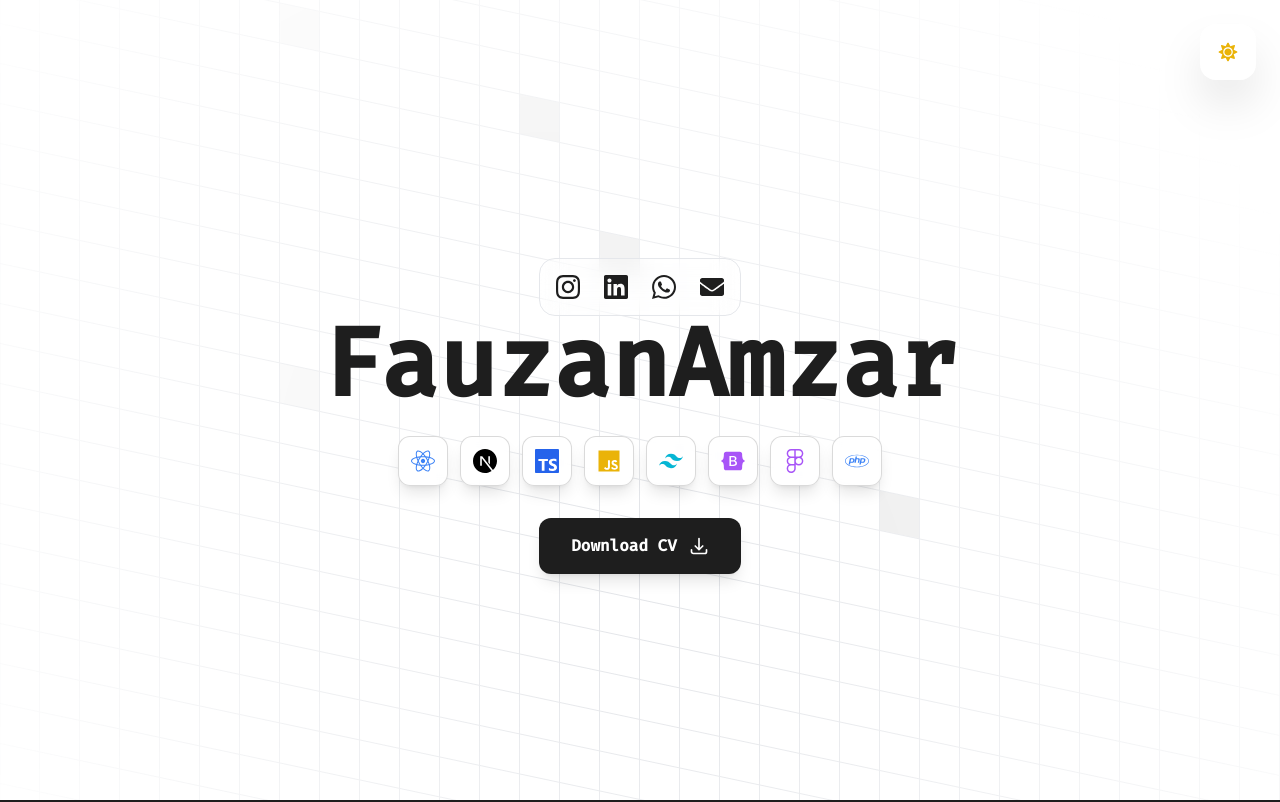
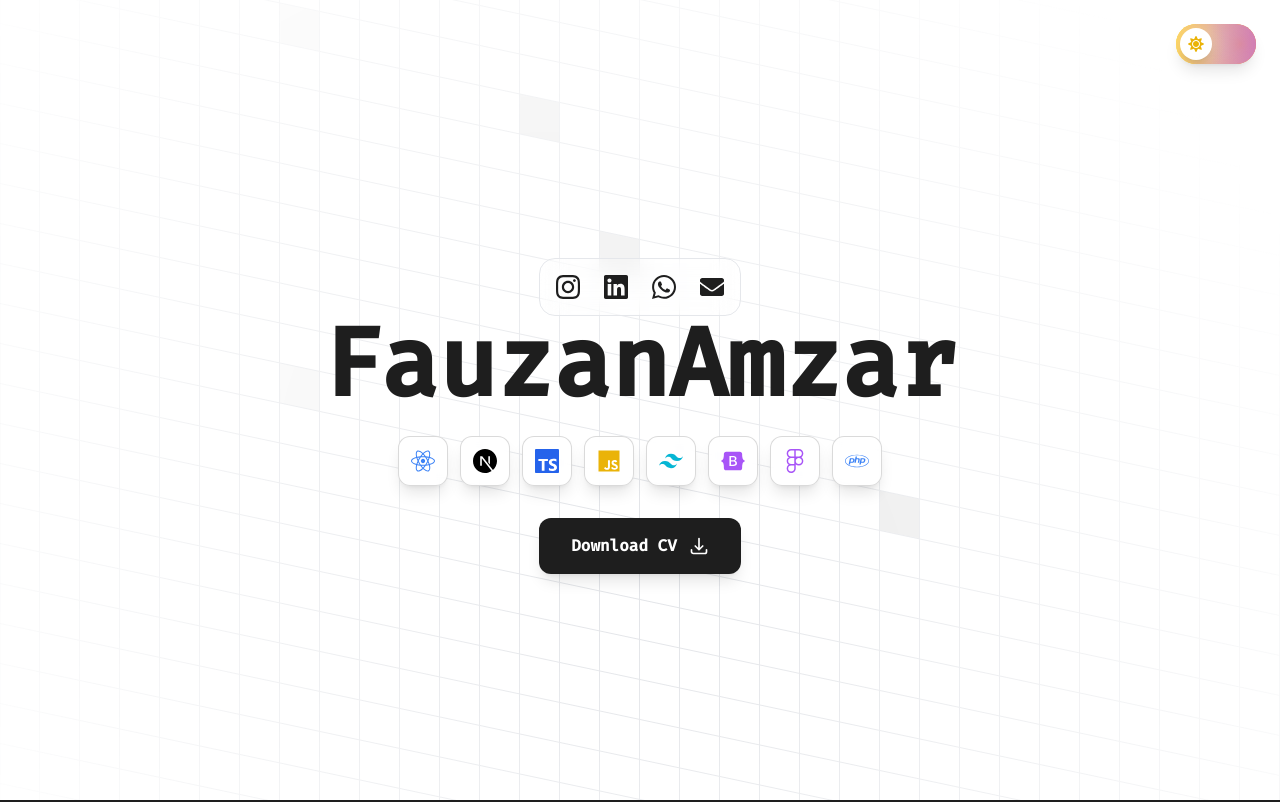
Before and after one commit to mfauzanamzar/chan-dev, a Next.js app: page / in a window 1280 px wide. Shown: the top 802 px of the page. Built offline with nearby package versions, Linux system fonts and the light colour scheme.

Commit message:
Update Experience component to reflect current employment status, change period to 'Jan 2023 - Present'. Modify Intro component background color for improved visual consistency. Enhance ThemeToggle component with new styles, animations, and effects for a more dynamic user experience.

```diff
--- a/src/components/Experience.tsx
+++ b/src/components/Experience.tsx
@@ -9,7 +9,7 @@ const experiences = [
   {
     company: 'Logique Digital Indonesia',
     role: 'Frontend Developer',
-    period: 'Jan 2023 - Juli 2025',
+    period: 'Jan 2023 - Present',
     description: [
       'Built and maintained highly responsive, fast-loading web interfaces using React.js and Next.js as primary frameworks.',
       'Collaborated closely with QA, backend, product, and design teams to deliver features from concept to deployment.',
--- a/src/components/Intro.tsx
+++ b/src/components/Intro.tsx
@@ -26,7 +26,7 @@ const Intro: React.FC = () => {
         {showOverlay && (
           <motion.div
             animate={{ opacity: 1 }}
-            className="h-screen fixed inset-0 z-50 bg-primary flex items-center justify-center w-full "
+            className="h-screen fixed inset-0 z-50 bg-[#0f0f0f] flex items-center justify-center w-full "
             exit={{ opacity: 0, y: 0 }}
             initial={{ opacity: 1, y: 0 }}
             key="intro-overlay"
--- a/src/components/ui/ThemeToggle.tsx
+++ b/src/components/ui/ThemeToggle.tsx
@@ -39,52 +39,88 @@ export function ThemeToggle() {
       transition={{ delay: 5.0, duration: 0.6, ease: "easeOut" }}
     >
       <motion.button
-        className="relative w-14 h-14 bg-white/10 backdrop-blur-md border border-white/20 rounded-2xl shadow-2xl hover:shadow-3xl transition-all duration-300 group overflow-hidden"
+        className="relative w-20 h-10 bg-gradient-to-r from-yellow-400 to-orange-500 dark:from-blue-900 dark:to-purple-900 rounded-full p-1 shadow-lg hover:shadow-xl transition-all duration-500 group overflow-hidden"
         onClick={toggleTheme}
         whileHover={{ scale: 1.05 }}
         whileTap={{ scale: 0.95 }}
       >
-        {/* Background gradient animation */}
+        {/* Animated background */}
         <motion.div
           animate={{
+            backgroundPosition: isDark ? "100% 50%" : "0% 50%",
+          }}
+          className="absolute inset-0 bg-gradient-to-r from-yellow-200 via-orange-300 to-pink-300 dark:from-blue-400 via-purple-400 to-indigo-400"
+          style={{
+            backgroundSize: "200% 200%",
+          }}
+          transition={{ duration: 0.8, ease: "easeInOut" }}
+        />
+
+        {/* Toggle handle */}
+        <motion.div
+          animate={{
+            x: isDark ? 40 : 0,
             rotate: isDark ? 180 : 0,
           }}
-          className="absolute inset-0 bg-gradient-to-br from-blue-400/20 to-purple-600/20 opacity-0 group-hover:opacity-100 transition-opacity duration-300"
-          transition={{ duration: 0.6, ease: "easeInOut" }}
+          className="relative z-10 w-8 h-8 bg-white rounded-full shadow-lg flex items-center justify-center"
+          transition={{
+            type: "spring",
+            stiffness: 500,
+            damping: 30,
+            duration: 0.6
+          }}
+        >
+          <motion.div
+            animate={{
+              scale: isDark ? 0 : 1,
+              opacity: isDark ? 0 : 1,
+            }}
+            className="absolute"
+            transition={{ duration: 0.3 }}
+          >
+            <FaSun className="w-4 h-4 text-yellow-500" />
+          </motion.div>
+
+          <motion.div
+            animate={{
+              scale: isDark ? 1 : 0,
+              opacity: isDark ? 1 : 0,
+            }}
+            className="absolute"
+            transition={{ duration: 0.3 }}
+          >
+            <FaMoon className="w-4 h-4 text-blue-600" />
+          </motion.div>
+        </motion.div>
+
+        {/* Particle effects */}
+        <motion.div
+          animate={{
+            background: isDark
+              ? "radial-gradient(circle at 20% 50%, rgba(59, 130, 246, 0.3) 0%, transparent 50%), radial-gradient(circle at 80% 50%, rgba(147, 51, 234, 0.3) 0%, transparent 50%)"
+              : "radial-gradient(circle at 20% 50%, rgba(251, 191, 36, 0.3) 0%, transparent 50%), radial-gradient(circle at 80% 50%, rgba(249, 115, 22, 0.3) 0%, transparent 50%)"
+          }}
+          className="absolute inset-0"
+          transition={{ duration: 0.8 }}
         />
 
-        {/* Icon container */}
-        <div className="relative z-10 flex items-center justify-center w-full h-full">
-          <motion.div
-            animate={{
-              rotateY: isDark ? 180 : 0,
-              scale: isDark ? 1 : 0.8,
-            }}
-            className="flex items-center justify-center"
-            transition={{ duration: 0.4, ease: "easeInOut" }}
-          >
-            {isDark ? (
-              <FaMoon className="w-6 h-6 text-yellow-300" />
-            ) : (
-              <FaSun className="w-6 h-6 text-yellow-500" />
-            )}
-          </motion.div>
-        </div>
-
-        {/* Ripple effect */}
+        {/* Glow effect */}
         <motion.div
-          className="absolute inset-0 rounded-2xl bg-white/20"
-          initial={{ scale: 0, opacity: 0 }}
-          transition={{ duration: 0.2 }}
-          whileTap={{ scale: 1, opacity: 1 }}
+          animate={{
+            boxShadow: isDark
+              ? "0 0 20px rgba(59, 130, 246, 0.5), inset 0 0 20px rgba(147, 51, 234, 0.3)"
+              : "0 0 20px rgba(251, 191, 36, 0.5), inset 0 0 20px rgba(249, 115, 22, 0.3)"
+          }}
+          className="absolute inset-0 rounded-full"
+          transition={{ duration: 0.8 }}
         />
       </motion.button>
 
-      {/* Tooltip */}
+      {/* Animated tooltip */}
       <motion.div
-        className="absolute -bottom-12 right-1/2 transform translate-x-1/2 bg-black/80 text-white text-xs px-3 py-2 rounded-lg opacity-0 group-hover:opacity-100 transition-opacity duration-300 whitespace-nowrap pointer-events-none"
-        initial={{ y: 10 }}
-        whileHover={{ y: 0 }}
+        className="absolute -bottom-12 right-1/2 transform translate-x-1/2 bg-gradient-to-r from-yellow-100 to-orange-100 dark:from-blue-900 dark:to-purple-900 text-gray-800 dark:text-white text-xs px-3 py-2 rounded-lg opacity-0 group-hover:opacity-100 transition-all duration-300 whitespace-nowrap pointer-events-none shadow-lg border border-yellow-200 dark:border-blue-700"
+        initial={{ y: 10, scale: 0.8 }}
+        whileHover={{ y: 0, scale: 1 }}
       >
         {isDark ? 'Switch to Light' : 'Switch to Dark'}
       </motion.div>
```
